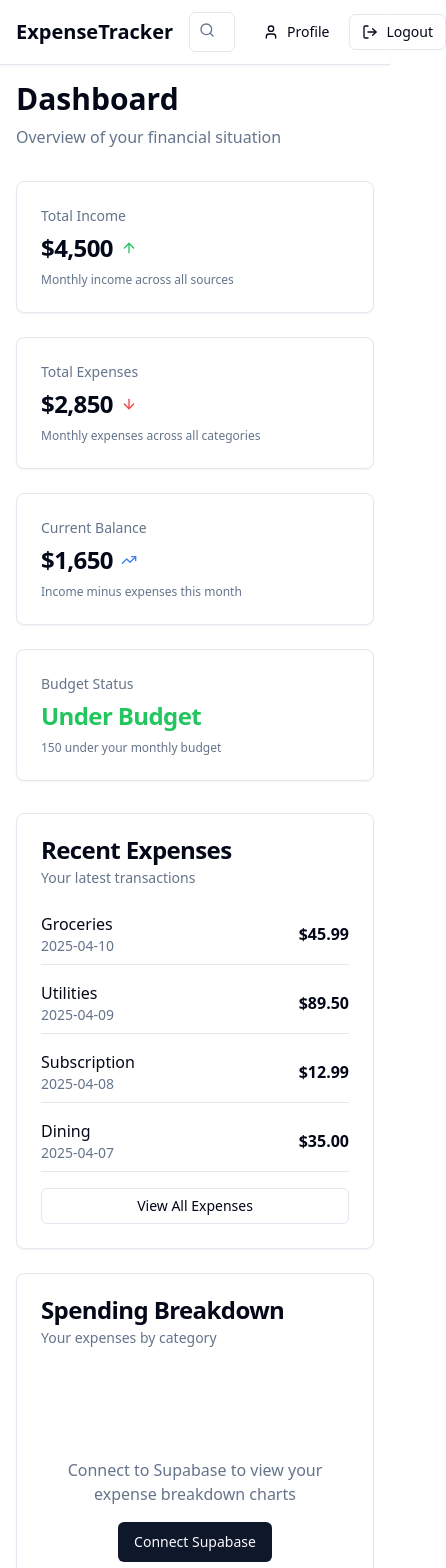
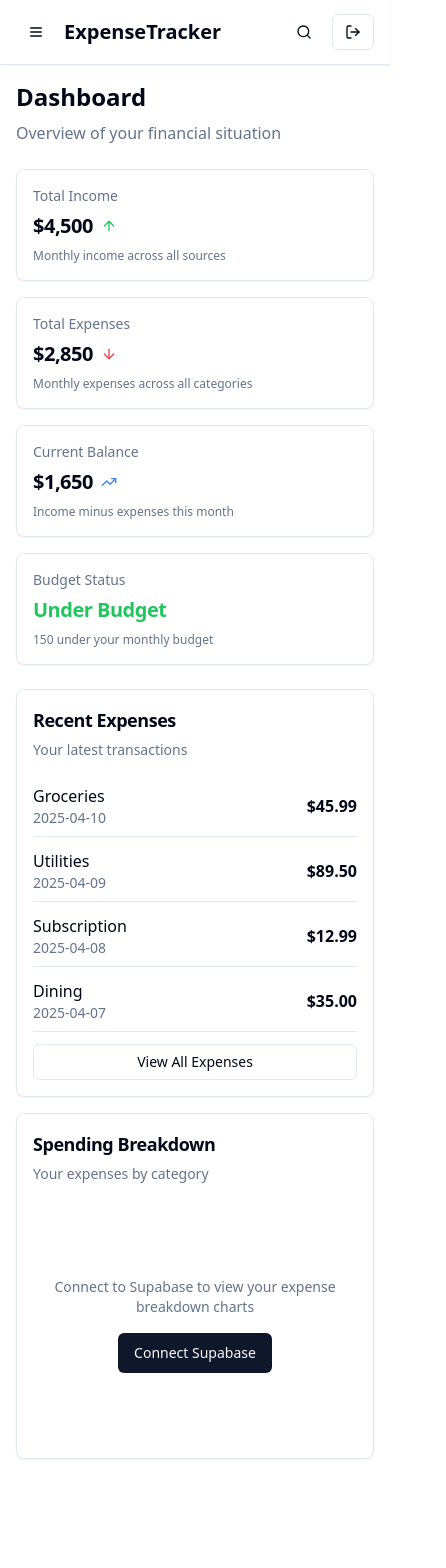
Before and after one commit to pradip98pantha/income-arc, a React (Vite) app: page /settings in a window 390 px wide. Shown: the top 1568 px of the page, 446 px wide, since content can reach past the window. After the commit the page ends 1475 px from the top, so only its background shows below. Built offline with nearby package versions, Linux system fonts and the light colour scheme.

Commit message:
Refactor: Implement responsive design
Implement responsive design for both mobile and web.

```diff
--- a/index.html
+++ b/index.html
@@ -1,8 +1,9 @@
+
 <!DOCTYPE html>
 <html lang="en">
   <head>
     <meta charset="UTF-8" />
-    <meta name="viewport" content="width=device-width, initial-scale=1.0" />
+    <meta name="viewport" content="width=device-width, initial-scale=1.0, maximum-scale=1.0, user-scalable=no" />
     <title>income-arc</title>
     <meta name="description" content="Lovable Generated Project" />
     <meta name="author" content="Lovable" />
--- a/src/components/layout/DashboardLayout.tsx
+++ b/src/components/layout/DashboardLayout.tsx
@@ -1,5 +1,5 @@
 
-import React from "react";
+import React, { useState } from "react";
 import { Link, useLocation } from "react-router-dom";
 import { Button } from "@/components/ui/button";
 import {
@@ -10,9 +10,12 @@ import {
   SettingsIcon,
   LogOutIcon,
   UserIcon,
-  SearchIcon
+  SearchIcon,
+  MenuIcon,
+  XIcon
 } from "lucide-react";
 import { Input } from "@/components/ui/input";
+import { Sheet, SheetContent, SheetTrigger } from "@/components/ui/sheet";
 
 interface DashboardLayoutProps {
   children: React.ReactNode;
@@ -20,6 +23,7 @@ interface DashboardLayoutProps {
 
 const DashboardLayout: React.FC<DashboardLayoutProps> = ({ children }) => {
   const location = useLocation();
+  const [isSearchOpen, setIsSearchOpen] = useState(false);
 
   const navItems = [
     { path: "/dashboard", label: "Dashboard", icon: <HomeIcon size={18} /> },
@@ -34,10 +38,50 @@ const DashboardLayout: React.FC<DashboardLayoutProps> = ({ children }) => {
     <div className="min-h-screen flex flex-col bg-background">
       <header className="border-b shadow-sm sticky top-0 z-10 bg-background">
         <div className="container mx-auto px-4 py-3 flex justify-between items-center">
-          <Link to="/dashboard" className="text-xl font-bold">
-            ExpenseTracker
-          </Link>
-          <div className="flex-1 max-w-md mx-4">
+          <div className="flex items-center">
+            <Sheet>
+              <SheetTrigger asChild className="md:hidden mr-2">
+                <Button variant="ghost" size="icon">
+                  <MenuIcon className="h-5 w-5" />
+                  <span className="sr-only">Open menu</span>
+                </Button>
+              </SheetTrigger>
+              <SheetContent side="left" className="w-64">
+                <div className="py-4">
+                  <h2 className="text-xl font-bold mb-6 px-4">ExpenseTracker</h2>
+                  <nav className="space-y-1">
+                    {navItems.map((item) => (
+                      <Link
+                        key={item.path}
+                        to={item.path}
+                        className={`flex items-center gap-2 px-4 py-2 rounded-md text-sm ${
+                          location.pathname === item.path
+                            ? "bg-primary text-primary-foreground"
+                            : "text-muted-foreground hover:bg-secondary hover:text-secondary-foreground"
+                        }`}
+                      >
+                        {item.icon}
+                        {item.label}
+                      </Link>
+                    ))}
+                    <Link
+                      to="/logout"
+                      className="flex items-center gap-2 px-4 py-2 rounded-md text-sm text-muted-foreground hover:bg-secondary hover:text-secondary-foreground"
+                    >
+                      <LogOutIcon size={18} />
+                      Logout
+                    </Link>
+                  </nav>
+                </div>
+              </SheetContent>
+            </Sheet>
+
+            <Link to="/dashboard" className="text-xl font-bold">
+              ExpenseTracker
+            </Link>
+          </div>
+
+          <div className="hidden md:block flex-1 max-w-md mx-4">
             <div className="relative">
               <SearchIcon className="absolute left-2.5 top-2.5 h-4 w-4 text-muted-foreground" />
               <Input
@@ -47,21 +91,46 @@ const DashboardLayout: React.FC<DashboardLayoutProps> = ({ children }) => {
               />
             </div>
           </div>
+
           <div className="flex items-center gap-2">
-            <Link to="/profile">
-              <Button variant="ghost" size="sm" className="flex items-center gap-2">
+            {/* Mobile search icon */}
+            <Button
+              variant="ghost"
+              size="sm"
+              className="md:hidden"
+              onClick={() => setIsSearchOpen(!isSearchOpen)}
+            >
+              <SearchIcon className="h-4 w-4" />
+            </Button>
+
+            <Link to="/profile" className="hidden sm:flex">
+              <Button variant="ghost" size="sm" className="items-center gap-2">
                 <UserIcon className="h-4 w-4" />
-                Profile
+                <span className="hidden sm:inline">Profile</span>
               </Button>
             </Link>
             <Link to="/logout">
-              <Button variant="outline" size="sm" className="flex items-center gap-2">
+              <Button variant="outline" size="sm" className="items-center gap-2">
                 <LogOutIcon className="h-4 w-4" />
-                Logout
+                <span className="hidden sm:inline">Logout</span>
               </Button>
             </Link>
           </div>
         </div>
+
+        {/* Mobile search bar that shows when toggled */}
+        {isSearchOpen && (
+          <div className="md:hidden px-4 py-2 border-t">
+            <div className="relative">
+              <SearchIcon className="absolute left-2.5 top-2.5 h-4 w-4 text-muted-foreground" />
+              <Input
+                type="search"
+                placeholder="Search expenses..."
+                className="pl-8 w-full"
+              />
+            </div>
+          </div>
+        )}
       </header>
 
       <div className="flex flex-1">
@@ -84,7 +153,7 @@ const DashboardLayout: React.FC<DashboardLayoutProps> = ({ children }) => {
           </nav>
         </aside>
 
-        <main className="flex-1 p-4 md:p-6">{children}</main>
+        <main className="flex-1 p-4 md:p-6 overflow-auto">{children}</main>
       </div>
     </div>
   );
--- a/src/pages/dashboard/Dashboard.tsx
+++ b/src/pages/dashboard/Dashboard.tsx
@@ -22,23 +22,23 @@ const mockData = {
 const Dashboard = () => {
   return (
     <DashboardLayout>
-      <div className="mb-8">
-        <h1 className="text-3xl font-bold mb-2">Dashboard</h1>
+      <div className="mb-6">
+        <h1 className="text-2xl md:text-3xl font-bold mb-2">Dashboard</h1>
         <p className="text-muted-foreground">
           Overview of your financial situation
         </p>
       </div>
 
-      <div className="grid gap-6 md:grid-cols-2 lg:grid-cols-4 mb-8">
+      <div className="grid gap-4 md:gap-6 grid-cols-1 sm:grid-cols-2 lg:grid-cols-4 mb-6 md:mb-8">
         <Card>
-          <CardHeader className="pb-2">
+          <CardHeader className="pb-2 px-4 pt-4">
             <CardDescription>Total Income</CardDescription>
-            <CardTitle className="text-2xl flex items-center">
+            <CardTitle className="text-xl md:text-2xl flex items-center">
               ${mockData.totalIncome.toLocaleString()}
               <ArrowUpIcon className="ml-2 h-4 w-4 text-green-500" />
             </CardTitle>
           </CardHeader>
-          <CardContent>
+          <CardContent className="px-4 pb-4">
             <div className="text-xs text-muted-foreground">
               Monthly income across all sources
             </div>
@@ -46,14 +46,14 @@ const Dashboard = () => {
         </Card>
 
         <Card>
-          <CardHeader className="pb-2">
+          <CardHeader className="pb-2 px-4 pt-4">
             <CardDescription>Total Expenses</CardDescription>
-            <CardTitle className="text-2xl flex items-center">
+            <CardTitle className="text-xl md:text-2xl flex items-center">
               ${mockData.totalExpenses.toLocaleString()}
               <ArrowDownIcon className="ml-2 h-4 w-4 text-red-500" />
             </CardTitle>
           </CardHeader>
-          <CardContent>
+          <CardContent className="px-4 pb-4">
             <div className="text-xs text-muted-foreground">
               Monthly expenses across all categories
             </div>
@@ -61,14 +61,14 @@ const Dashboard = () => {
         </Card>
 
         <Card>
-          <CardHeader className="pb-2">
+          <CardHeader className="pb-2 px-4 pt-4">
             <CardDescription>Current Balance</CardDescription>
-            <CardTitle className="text-2xl flex items-center">
+            <CardTitle className="text-xl md:text-2xl flex items-center">
               ${mockData.balance.toLocaleString()}
               <TrendingUpIcon className="ml-2 h-4 w-4 text-blue-500" />
             </CardTitle>
           </CardHeader>
-          <CardContent>
+          <CardContent className="px-4 pb-4">
             <div className="text-xs text-muted-foreground">
               Income minus expenses this month
             </div>
@@ -76,9 +76,9 @@ const Dashboard = () => {
         </Card>
 
         <Card>
-          <CardHeader className="pb-2">
+          <CardHeader className="pb-2 px-4 pt-4">
             <CardDescription>Budget Status</CardDescription>
-            <CardTitle className="text-2xl flex items-center">
+            <CardTitle className="text-xl md:text-2xl flex items-center">
               {mockData.totalExpenses < mockData.budget ? (
                 <span className="text-green-500">Under Budget</span>
               ) : (
@@ -89,7 +89,7 @@ const Dashboard = () => {
               )}
             </CardTitle>
           </CardHeader>
-          <CardContent>
+          <CardContent className="px-4 pb-4">
             <div className="text-xs text-muted-foreground">
               {`${Math.abs(mockData.budget - mockData.totalExpenses).toLocaleString()} ${
                 mockData.totalExpenses < mockData.budget ? "under" : "over"
@@ -99,14 +99,14 @@ const Dashboard = () => {
         </Card>
       </div>
 
-      <div className="grid gap-6 md:grid-cols-2">
+      <div className="grid gap-4 md:gap-6 grid-cols-1 md:grid-cols-2">
         <Card>
-          <CardHeader>
-            <CardTitle>Recent Expenses</CardTitle>
+          <CardHeader className="px-4 pt-4">
+            <CardTitle className="text-lg md:text-xl">Recent Expenses</CardTitle>
             <CardDescription>Your latest transactions</CardDescription>
           </CardHeader>
-          <CardContent>
-            <div className="space-y-4">
+          <CardContent className="px-4 pb-4">
+            <div className="space-y-3">
               {mockData.recentExpenses.map(expense => (
                 <div key={expense.id} className="flex justify-between items-center border-b pb-2 last:border-0">
                   <div>
@@ -124,13 +124,13 @@ const Dashboard = () => {
         </Card>
 
         <Card>
-          <CardHeader>
-            <CardTitle>Spending Breakdown</CardTitle>
+          <CardHeader className="px-4 pt-4">
+            <CardTitle className="text-lg md:text-xl">Spending Breakdown</CardTitle>
             <CardDescription>Your expenses by category</CardDescription>
           </CardHeader>
-          <CardContent className="h-[300px] flex items-center justify-center">
+          <CardContent className="h-[250px] md:h-[300px] flex items-center justify-center px-4 pb-4">
             <div className="text-center">
-              <p className="text-muted-foreground mb-4">
+              <p className="text-sm md:text-base text-muted-foreground mb-4">
                 Connect to Supabase to view your expense breakdown charts
               </p>
               <Button>Connect Supabase</Button>
--- a/src/pages/profile/Profile.tsx
+++ b/src/pages/profile/Profile.tsx
@@ -61,39 +61,39 @@ const Profile = () => {
 
   return (
     <DashboardLayout>
-      <div className="mb-8">
-        <h1 className="text-3xl font-bold mb-2">Profile</h1>
+      <div className="mb-6">
+        <h1 className="text-2xl md:text-3xl font-bold mb-2">Profile</h1>
         <p className="text-muted-foreground">
           Manage your account settings
         </p>
       </div>
 
-      <div className="grid gap-8 md:grid-cols-3">
+      <div className="grid gap-6 grid-cols-1 md:grid-cols-3">
         <Card className="md:col-span-1">
-          <CardHeader className="text-center">
-            <div className="mx-auto bg-muted rounded-full p-6 mb-4">
-              <UserIcon className="h-12 w-12 text-primary" />
+          <CardHeader className="text-center px-4 pt-4">
+            <div className="mx-auto bg-muted rounded-full p-4 md:p-6 mb-4">
+              <UserIcon className="h-10 w-10 md:h-12 md:w-12 text-primary" />
             </div>
             <CardTitle>{name}</CardTitle>
-            <CardDescription>{email}</CardDescription>
+            <CardDescription className="text-sm break-words">{email}</CardDescription>
           </CardHeader>
-          <CardContent className="text-center">
+          <CardContent className="text-center px-4 pb-4">
             <p className="text-sm text-muted-foreground">
               Member since April 2025
             </p>
           </CardContent>
         </Card>
 
-        <div className="space-y-8 md:col-span-2">
+        <div className="space-y-6 md:col-span-2">
           <Card>
-            <CardHeader>
-              <CardTitle>Personal Information</CardTitle>
+            <CardHeader className="px-4 pt-4">
+              <CardTitle className="text-lg md:text-xl">Personal Information</CardTitle>
               <CardDescription>
                 Update your personal details
               </CardDescription>
             </CardHeader>
             <form onSubmit={handleProfileUpdate}>
-              <CardContent className="space-y-4">
+              <CardContent className="space-y-4 px-4">
                 <div className="space-y-2">
                   <Label htmlFor="name">Name</Label>
                   <Input
@@ -113,8 +113,8 @@ const Profile = () => {
                   />
                 </div>
               </CardContent>
-              <CardFooter>
-                <Button type="submit" disabled={isLoading}>
+              <CardFooter className="px-4 pb-4">
+                <Button type="submit" disabled={isLoading} className="w-full sm:w-auto">
                   {isLoading ? "Saving..." : "Save changes"}
                 </Button>
               </CardFooter>
@@ -122,14 +122,14 @@ const Profile = () => {
           </Card>
 
           <Card>
-            <CardHeader>
-              <CardTitle>Change Password</CardTitle>
+            <CardHeader className="px-4 pt-4">
+              <CardTitle className="text-lg md:text-xl">Change Password</CardTitle>
               <CardDescription>
                 Update your password
               </CardDescription>
             </CardHeader>
             <form onSubmit={handlePasswordChange}>
-              <CardContent className="space-y-4">
+              <CardContent className="space-y-4 px-4">
                 <div className="space-y-2">
                   <Label htmlFor="currentPassword">Current Password</Label>
                   <Input
@@ -160,8 +160,8 @@ const Profile = () => {
                   />
                 </div>
               </CardContent>
-              <CardFooter>
-                <Button type="submit" disabled={isLoading}>
+              <CardFooter className="px-4 pb-4">
+                <Button type="submit" disabled={isLoading} className="w-full sm:w-auto">
                   {isLoading ? "Changing..." : "Change password"}
                 </Button>
               </CardFooter>
```
Also changed, not shown: src/components/layout/MainLayout.tsx (+31 -3 lines).
